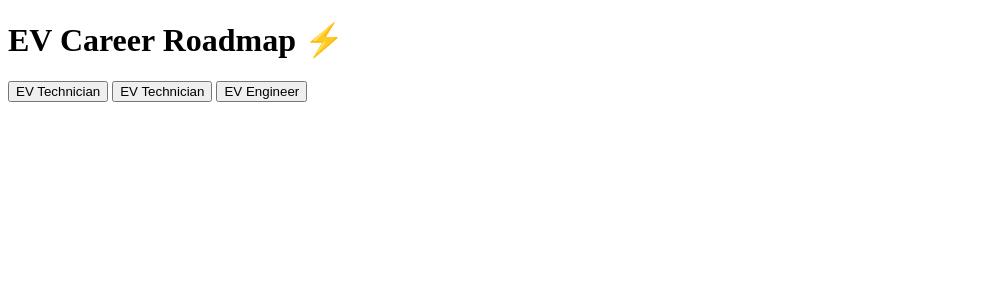
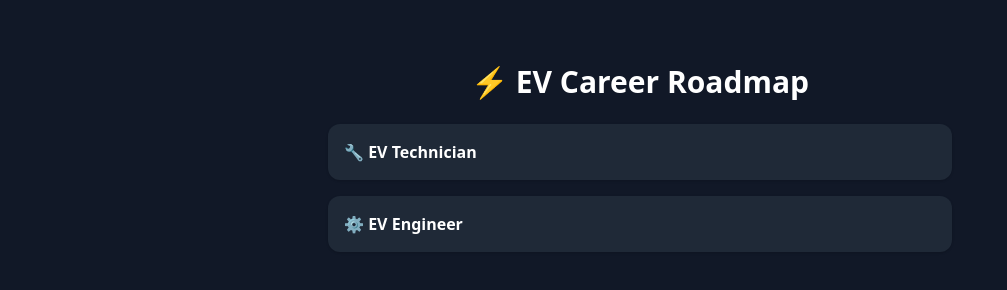
Before and after one commit to KayMinxLokiLinus/1, a plain HTML site: page index.html in a window 1280 px wide. Shown: the whole page, without its empty margins (0-1007 px from the left). Drawn offline with nearby package versions, Linux system fonts and the light colour scheme.

Commit message:
Update index.html

```diff
--- a/index.html
+++ b/index.html
@@ -2,36 +2,47 @@
 <html>
 <head>
   <title>EV Roadmap</title>
+  <script src="https://cdn.tailwindcss.com"></script>
 </head>
-<body>
 
-<h1>EV Career Roadmap ⚡</h1>
+<body class="bg-gray-900 text-white font-sans">
 
-<button onclick="toggle()">EV Technician</button>
+<div class="max-w-2xl mx-auto mt-10 p-6">
+  <h1 class="text-3xl font-bold mb-6 text-center">⚡ EV Career Roadmap</h1>
 
-<div id="content" style="display:none;">
-  <p>ซ่อมรถ EV, ใช้เครื่องมือวัด, ตรวจแบตเตอรี่</p>
+  <div class="space-y-4">
+
+    <div class="bg-gray-800 p-4 rounded-xl shadow">
+      <button onclick="toggle('a')" class="w-full text-left font-semibold">
+        🔧 EV Technician
+      </button>
+      <div id="a" class="hidden mt-2 text-gray-300">
+        - ซ่อมรถ EV<br>
+        - ตรวจแบตเตอรี่<br>
+        - ใช้เครื่องมือวัด
+      </div>
+    </div>
+
+    <div class="bg-gray-800 p-4 rounded-xl shadow">
+      <button onclick="toggle('b')" class="w-full text-left font-semibold">
+        ⚙️ EV Engineer
+      </button>
+      <div id="b" class="hidden mt-2 text-gray-300">
+        - ออกแบบระบบไฟฟ้า<br>
+        - วิเคราะห์ BMS<br>
+        - เขียนโปรแกรมควบคุม
+      </div>
+    </div>
+
+  </div>
 </div>
 
 <script>
-function toggle() {
-  const c = document.getElementById("content");
-  c.style.display = c.style.display === "none" ? "block" : "none";
+function toggle(id) {
+  const el = document.getElementById(id);
+  el.classList.toggle("hidden");
 }
 </script>
 
 </body>
 </html>
-
-<button onclick="toggle('a')">EV Technician</button>
-<div id="a" style="display:none;">รายละเอียด A</div>
-
-<button onclick="toggle('b')">EV Engineer</button>
-<div id="b" style="display:none;">รายละเอียด B</div>
-
-<script>
-function toggle(id) {
-  const el = document.getElementById(id);
-  el.style.display = el.style.display === "none" ? "block" : "none";
-}
-</script>
```
